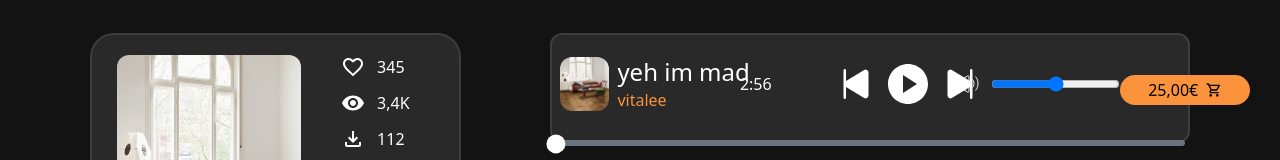
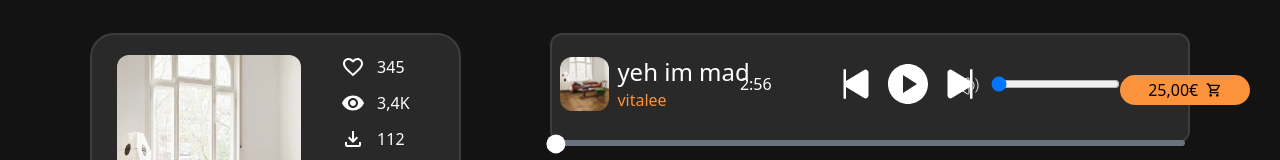
Before and after one commit to BrouetteBleue/MyDigitalProjet-Feels-Music, a Nuxt app: page /prods/1 in a window 1280 px wide. Shown: the part 151-311 px from the top of the page. Built offline with nearby package versions, Linux system fonts and the light colour scheme.

Commit message:
lecteur fonctionnel

```diff
--- a/pages/prods/[id].vue
+++ b/pages/prods/[id].vue
@@ -90,8 +90,8 @@
                     <div class="flex flex-row justify-between items-center w-[36%]">
 
                         <div class="flex flex-row text-white">
-                            <IconsVolume class="w-6 h-6 mr-3" />
-                            <input type="range">
+                            <IconsVolume class="w-6 h-6 mr-3 mt-1" />
+                            <input type="range" min="0" max="0.3" step="0.005" @input="handleVolume" id="volume">
                         </div>
 
                         <div>
@@ -187,6 +187,12 @@ let currentTrack = tracks[0];
 
     let isTimerPlaying = ref(false);
 
+    const handleVolume = (event) => {
+        audio.volume = event.target.value;
+        console.log("VOLUME AUDIO : "+audio.volume);
+        console.log("valeur input : "+event.target.value);
+    }
+
 
     const handleSkipForward = () => {
         if (currentTrackIndex < tracks.length - 1) {
@@ -225,11 +231,15 @@ let currentTrack = tracks[0];
             audio.onloadedmetadata = () => {
                 audio.oncanplay = () => {
                     // Code à exécuter lorsque l'audio peut être lu
+                    audio.volume = 0.1;
+                    document.getElementById("volume").value = 0.1;
+
                 };
             };
 
             audio.ontimeupdate = () => {
                 // Code à exécuter pendant la lecture
+                console.log(audio.duration);
 
                 if(audio.duration) {
                     barWidth = (100 / audio.duration) * audio.currentTime;
@@ -260,7 +270,7 @@ let currentTrack = tracks[0];
                         handleSkipForward();
                     }
 
-                    audio.volume = 50;
+                    // audio.volume = 0.055;
 
 
                 }
```
